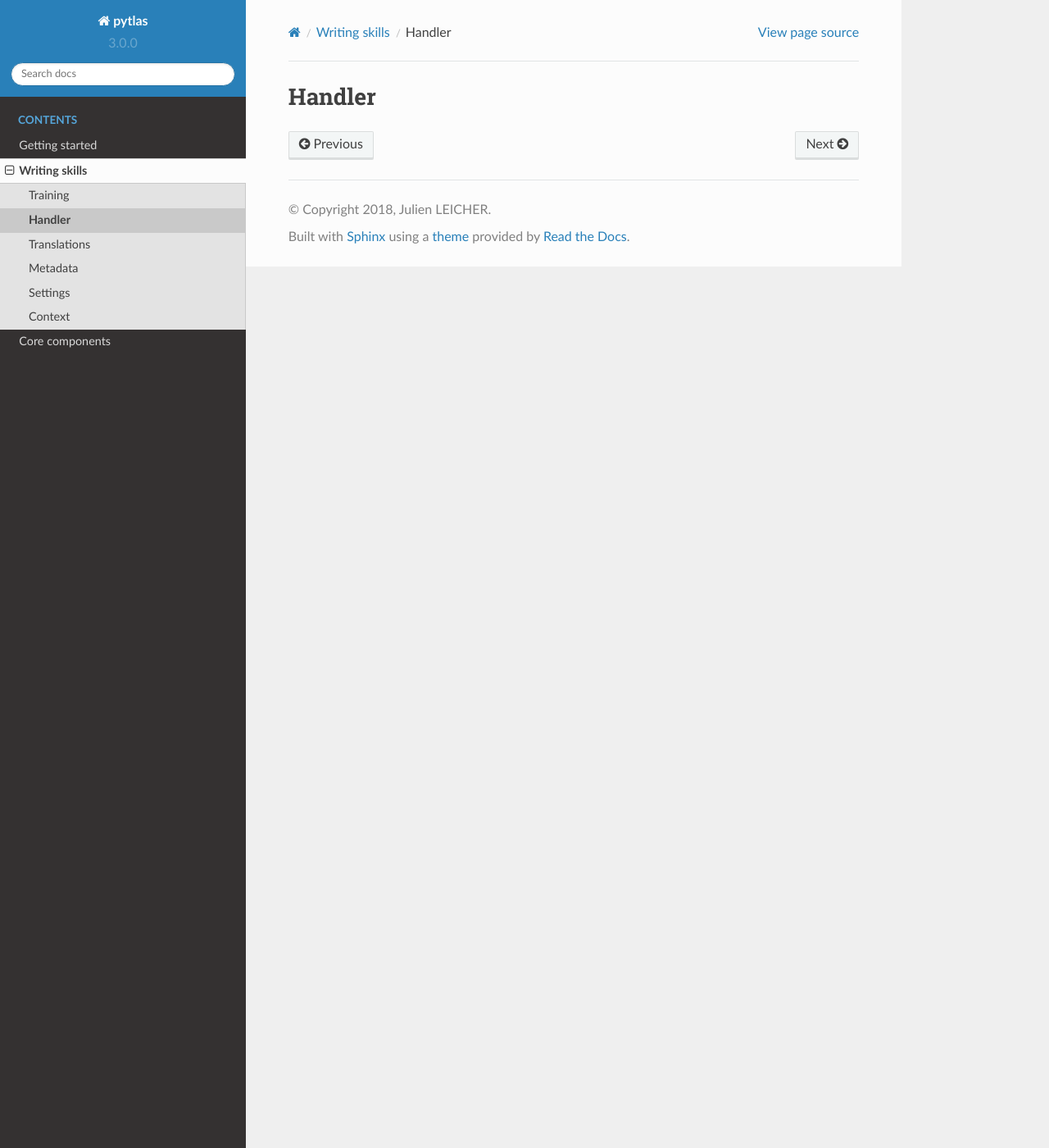
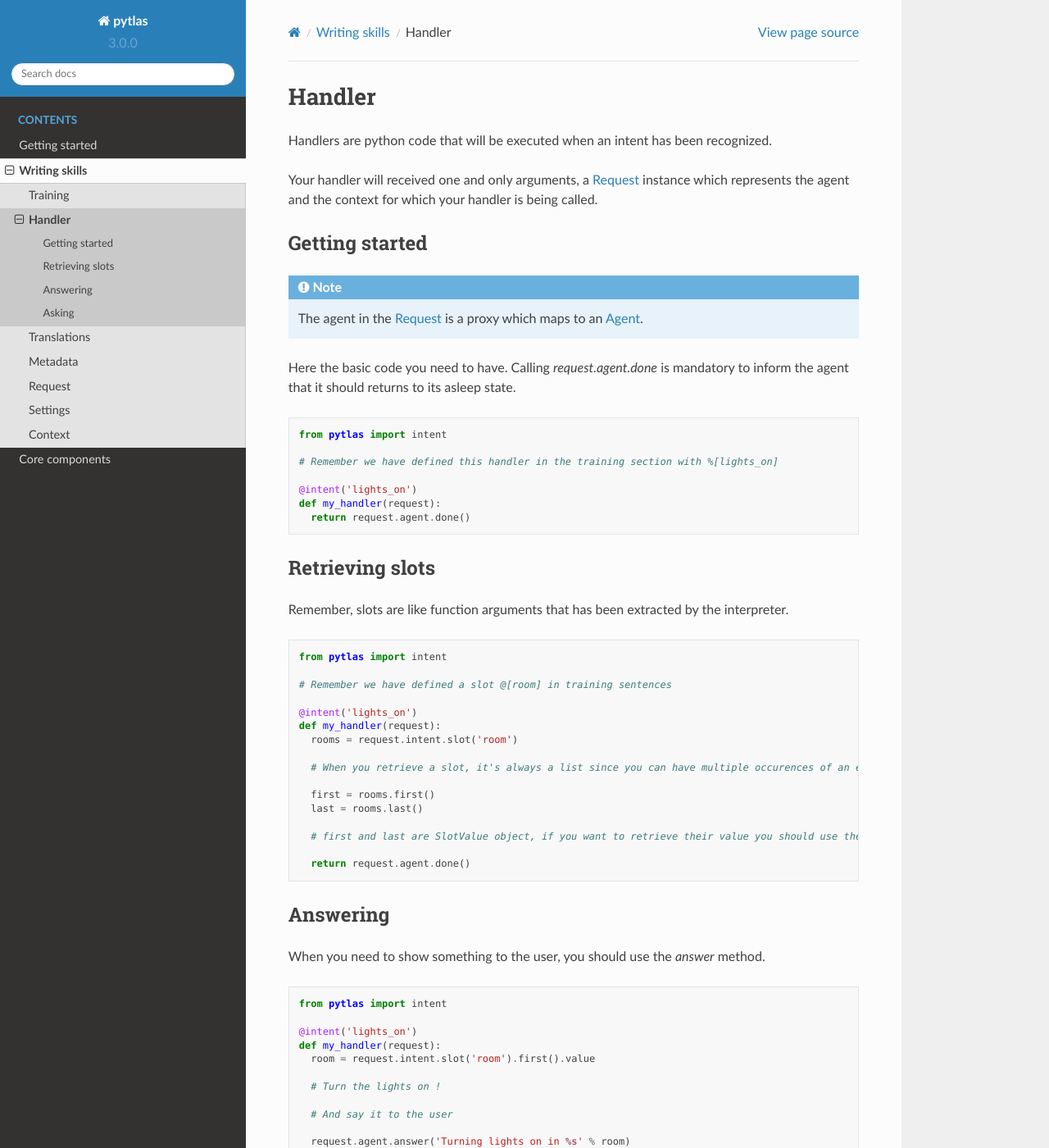
Before and after one commit to atlassistant/pytlas, a Sphinx documentation site: the page built from docs/writing_skills/handler.rst, in a window 1280 px wide and 1400 px high. Shown: the whole window at 82% size. Built offline with Sphinx 7.4.7 and the Read the Docs theme 2.0.0, drawn with Linux system fonts in a browser that asks for light colours; some of the changed text lies outside the part shown.

Commit message:
Still working on the documentation

```diff
--- a/docs/core_components/agent.rst
+++ b/docs/core_components/agent.rst
@@ -1,3 +1,5 @@
+.. _agents:
+
 Agent
 =====
 
--- a/docs/index.rst
+++ b/docs/index.rst
@@ -30,7 +30,7 @@ Ever wanted to develop your own Alexa, Siri or Google Assistant and host it your
 
 .. warning::
 
-    **pytlas** being a library, it does not handle speech recognition and synthesis. It only handles text inputs. If you want it to be able to interact with the voice, you must write a :ref:`client` (that's in my TODO list btw ;) ).
+    **pytlas** being a library, it does not handle speech recognition and synthesis. It only handles text inputs. If you want it to be able to interact with the voice, you must write a :ref:`client` (that's in my TODO list btw 😉).
 
 .. toctree::
   :maxdepth: 2
--- a/docs/writing_skills/handler.rst
+++ b/docs/writing_skills/handler.rst
@@ -2,3 +2,93 @@
 
 Handler
 =======
+
+Handlers are python code that will be executed when an intent has been recognized.
+
+Your handler will received one and only arguments, a :ref:`request` instance which represents the agent and the context for which your handler is being called.
+
+Getting started
+---------------
+
+.. note::
+
+  The agent in the :ref:`request` is a proxy which maps to an :ref:`agents`.
+
+Here the basic code you need to have. Calling `request.agent.done` is mandatory to inform the agent that it should returns to its asleep state.
+
+.. code-block:: python
+
+  from pytlas import intent
+
+  # Remember we have defined this handler in the training section with %[lights_on]
+
+  @intent('lights_on')
+  def my_handler(request):
+    return request.agent.done()
+
+Retrieving slots
+----------------
+
+Remember, slots are like function arguments that has been extracted by the interpreter.
+
+.. code-block:: python
+
+  from pytlas import intent
+
+  # Remember we have defined a slot @[room] in training sentences
+
+  @intent('lights_on')
+  def my_handler(request):
+    rooms = request.intent.slot('room')
+
+    # When you retrieve a slot, it's always a list since you can have multiple occurences of an entity in the same sentence
+
+    first = rooms.first()
+    last = rooms.last()
+
+    # first and last are SlotValue object, if you want to retrieve their value you should use the `value` property
+
+    return request.agent.done()
+
+Answering
+---------
+
+When you need to show something to the user, you should use the `answer` method.
+
+.. code-block:: python
+
+  from pytlas import intent
+
+  @intent('lights_on')
+  def my_handler(request):
+    room = request.intent.slot('room').first().value
+
+    # Turn the lights on !
+
+    # And say it to the user
+
+    request.agent.answer('Turning lights on in %s' % room)
+
+    return request.agent.done()
+
+Asking
+------
+
+When you need some informations or slot have not been extracted in the original sentence, you can ask the user to fill them.
+
+.. code-block:: python
+
+  from pytlas import intent
+
+  @intent('lights_on')
+  def my_handler(request):
+    room = request.intent.slot('room')
+
+    if not room:
+      # Here we ask the user to fill the 'room' slot. That's the only case when you don't
+      # need to call done yourself.
+      return request.agent.ask('room', 'Which room?')
+
+    request.agent.answer('Turning lights on in %s' % room)
+
+    return request.agent.done()
--- /dev/null
+++ b/docs/writing_skills/request.rst
@@ -0,0 +1,4 @@
+.. _request:
+
+Request
+=======
```
Also changed, not shown: docs/core_components/interpreter.rst (+18 -0 lines), docs/writing_skills/index.rst (+10 -1 lines), docs/writing_skills/training.rst (+16 -1 lines).
